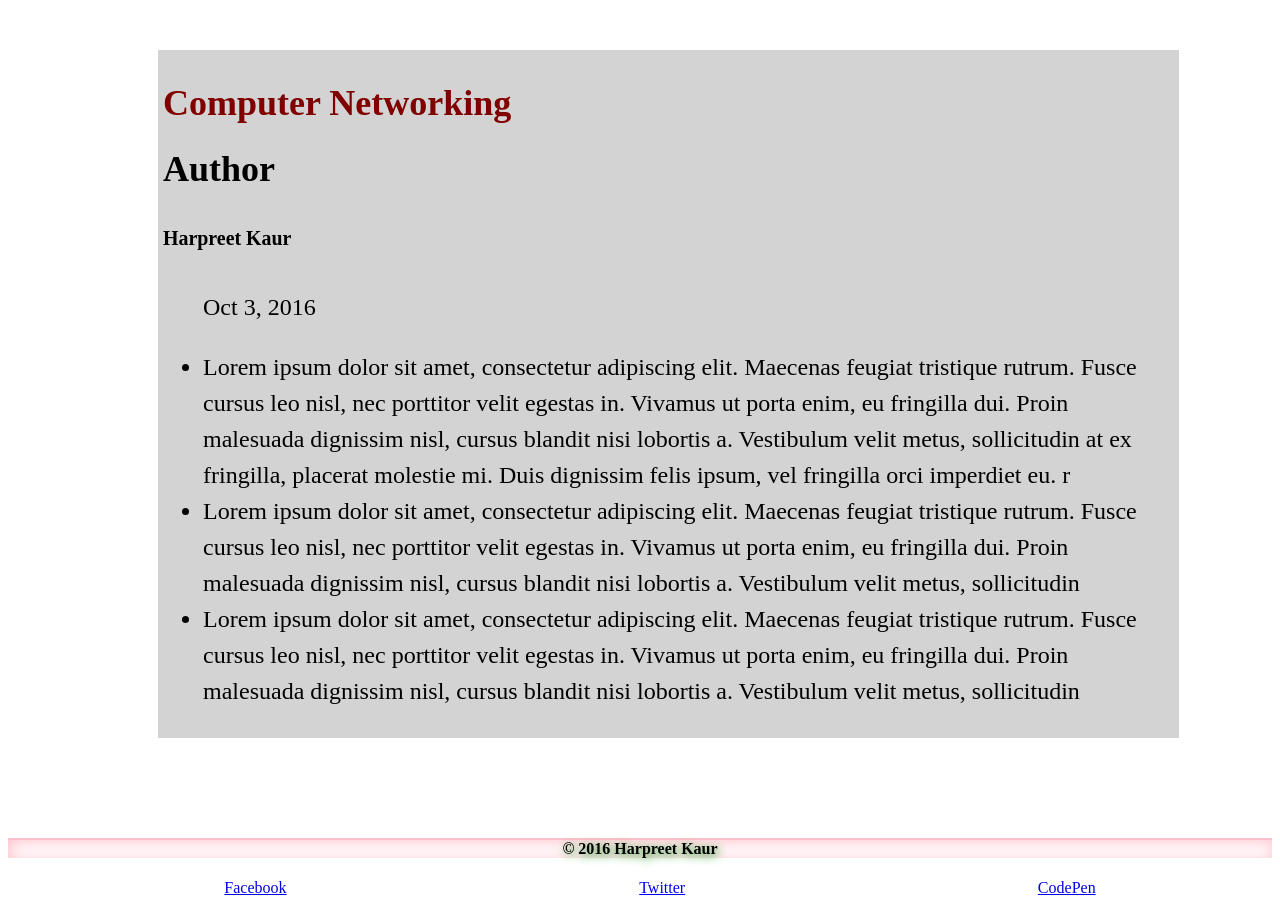
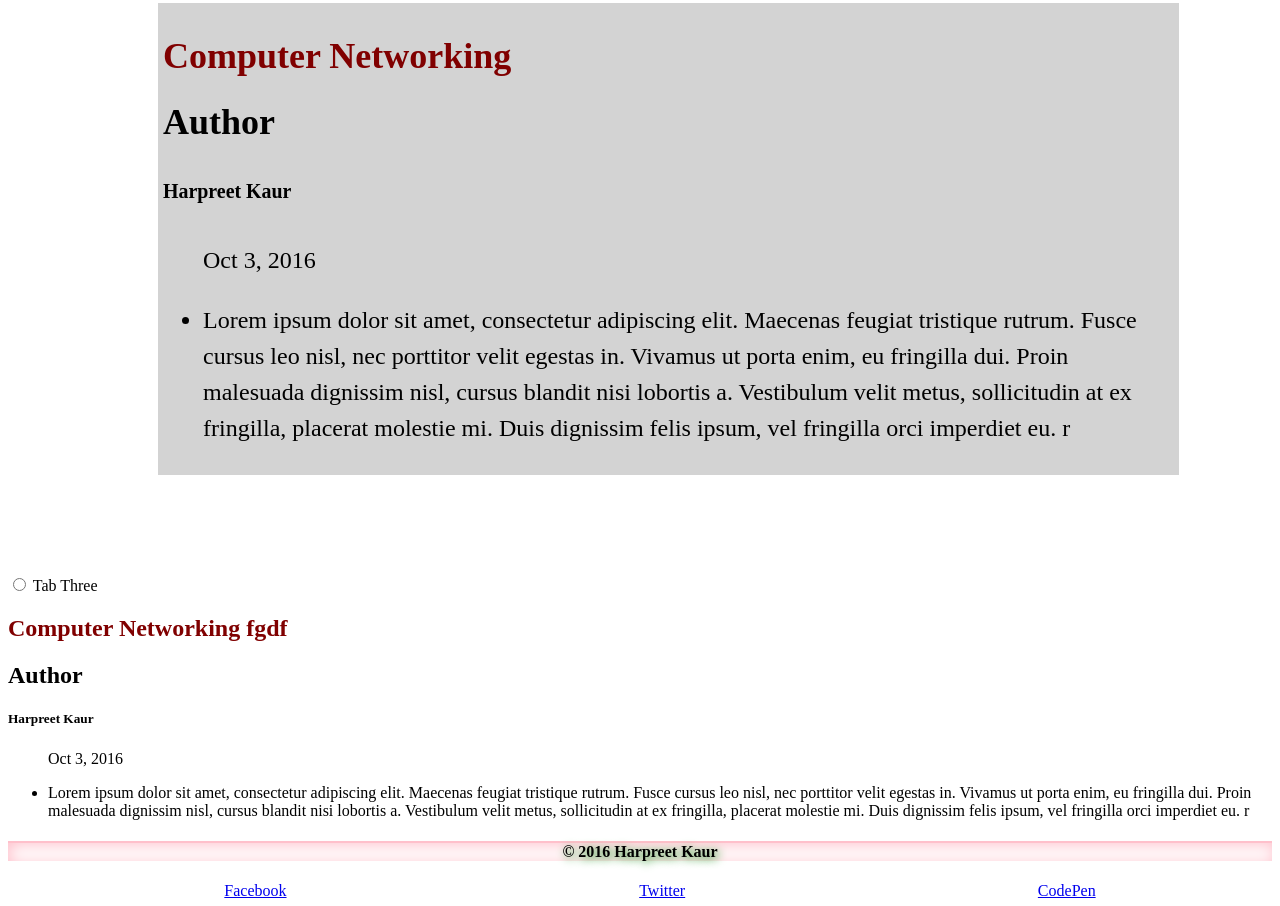
Before and after one commit to harpreetsandhu08/profile, a plain HTML site: page blog.html in a window 1280 px wide. Shown: the part 1157-2063 px from the top of the page. Drawn offline with nearby package versions, Linux system fonts and the light colour scheme; files that its build step writes are made by us from their sources.

Commit message:
Add files via upload

```diff
--- a/blog.html
+++ b/blog.html
@@ -11,7 +11,8 @@
   <body>
     <header role="banner">
       <div class="bio">
-<img src="https://scontent-yyz1-1.xx.fbcdn.net/v/t1.0-9/10417611_10205133882898504_628447607638804341_n.jpg?oh=e90599147cbe7d09d18d224feb297230&oe=586253DF" alt="Harpreet Kaur" />
+        <img src="https://scontent-yyz1-1.xx.fbcdn.net/v/t1.0-9/10417611_10205133882898504_628447607638804341_n.jpg?oh=e90599147cbe7d09d18d224feb297230&oe=586253DF"
+          alt="Harpreet Kaur" />
         <h1 class="bio-h1">Harpreet Kaur</h1>
         <h2 class="bio-h2" >Web Developer</h2>
       </div>
@@ -22,44 +23,81 @@
           <li><a href="Contact.html">Contact</a></li>
         </ul>
       </nav>
-</header>
-<main role="main">
       <div class="profile">
         <a href="mailto:harpreetsandhu08@gmail.com"  class="email">harpreetsandhu08@gmail.com</a>
         <a href="Tel:1-306-880-5673"  class="phone">Phn: 306-880-5673</a>
       </div>
+    </header>
+    <main role="main">
       <article>
-<h3>October Posts</h3>
+        <div class="tabs">
+          <div class="tab">
+            <input type="radio" id="tab-1" name="tab-group-1" checked>
+            <label for="tab-1">Oct 3 Post</label>
+            <div class="content">
             <div class="post">
+
                 <h1>Computer Security</h1>
                 <h2>Author</h2>
                 <h5>Harpreet Kaur</h5>
                 <dl>
- <dt><dd>Oct 3, 2016</dd></dt>
+                  <dt>
+                  <dd>Oct 3, 2016</dd>
+                  </dt>
                 </dl>
                 <ul>
-<li>	Lorem ipsum dolor sit amet, consectetur adipiscing elit. Maecenas feugiat tristique rutrum. Fusce cursus leo nisl, nec porttitor velit egestas in. Vivamus ut porta enim, eu fringilla dui. Proin malesuada dignissim nisl, cursus blandit nisi lobortis a. Vestibulum velit metus, sollicitudin at ex fringilla, placerat molestie mi. Duis dignissim felis ipsum, vel fringilla orci imperdiet eu.</li>
                   <li>Lorem ipsum dolor sit amet, consectetur adipiscing elit. Maecenas feugiat tristique rutrum. Fusce cursus leo nisl, nec porttitor velit egestas in. Vivamus ut porta enim, eu fringilla dui. Proin malesuada dignissim nisl, cursus blandit nisi lobortis a. Vestibulum velit metus, sollicitudin at ex fringilla, placerat molestie mi. Duis dignissim felis ipsum, vel fringilla orci imperdiet eu
                     Take care,
                     Reuben
                   </li>
                 </ul>
               </div>
+            </div>
+          </div>
+          <div class="tab">
+            <input type="radio" id="tab-2" name="tab-group-1">
+            <label for="tab-2">Tab Two</label>
+            <div class="content">
             <div class="post2">
+
                 <h1>Computer Networking</h1>
                 <h2>Author</h2>
                 <h5>Harpreet Kaur</h5>
                 <dl>
- <dt><dd>Oct 3, 2016</dd></dt>
+                  <dt>
+                  <dd>Oct 3, 2016</dd>
+                  </dt>
                 </dl>
                 <ul>
                   <li>Lorem ipsum dolor sit amet, consectetur adipiscing elit. Maecenas feugiat tristique rutrum. Fusce cursus leo nisl, nec porttitor velit egestas in. Vivamus ut porta enim, eu fringilla dui. Proin malesuada dignissim nisl, cursus blandit nisi lobortis a. Vestibulum velit metus, sollicitudin at ex fringilla, placerat molestie mi. Duis dignissim felis ipsum, vel fringilla orci imperdiet eu. r </li>
-<li>Lorem ipsum dolor sit amet, consectetur adipiscing elit. Maecenas feugiat tristique rutrum. Fusce cursus leo nisl, nec porttitor velit egestas in. Vivamus ut porta enim, eu fringilla dui. Proin malesuada dignissim nisl, cursus blandit nisi lobortis a. Vestibulum velit metus, sollicitudin  </li>
-<li>Lorem ipsum dolor sit amet, consectetur adipiscing elit. Maecenas feugiat tristique rutrum. Fusce cursus leo nisl, nec porttitor velit egestas in. Vivamus ut porta enim, eu fringilla dui. Proin malesuada dignissim nisl, cursus blandit nisi lobortis a. Vestibulum velit metus, sollicitudin  </li>
-</ul></div>
-</article></main>
+                </ul>
+              </div>
+            </div>
+          </div>
+          <div class="tab">
+            <input type="radio" id="tab-3" name="tab-group-1">
+            <label for="tab-3">Tab Three</label>
+            <div class="content">
+             <div class="post3">
+              <h1>Computer Networking fgdf</h1>
+                <h2>Author</h2>
+                <h5>Harpreet Kaur</h5>
+                <dl>
+                  <dt>
+                  <dd>Oct 3, 2016</dd>
+                  </dt>
+                </dl>
+                <ul>
+                  <li>Lorem ipsum dolor sit amet, consectetur adipiscing elit. Maecenas feugiat tristique rutrum. Fusce cursus leo nisl, nec porttitor velit egestas in. Vivamus ut porta enim, eu fringilla dui. Proin malesuada dignissim nisl, cursus blandit nisi lobortis a. Vestibulum velit metus, sollicitudin at ex fringilla, placerat molestie mi. Duis dignissim felis ipsum, vel fringilla orci imperdiet eu. r </li>
+                </ul>
+              </div>
+            </div>
+          </div>
+        </div>
+      </article>
+    </main>
     <footer role="ContactInfo" >
-<h4>&copy; 2016 Harpreet Kaur</h4>
+      <h4>© 2016 Harpreet Kaur</h4>
       <div class="sociallinks">
         <ul>
           <li><a href="http://facebook.com/1986sandhu">Facebook</a></li>
@@ -68,4 +106,6 @@ Reuben
         </ul>
       </div>
     </footer>
+    </body>
+
 </html>
```
Lines whose indentation alone changed are shown as unchanged.
